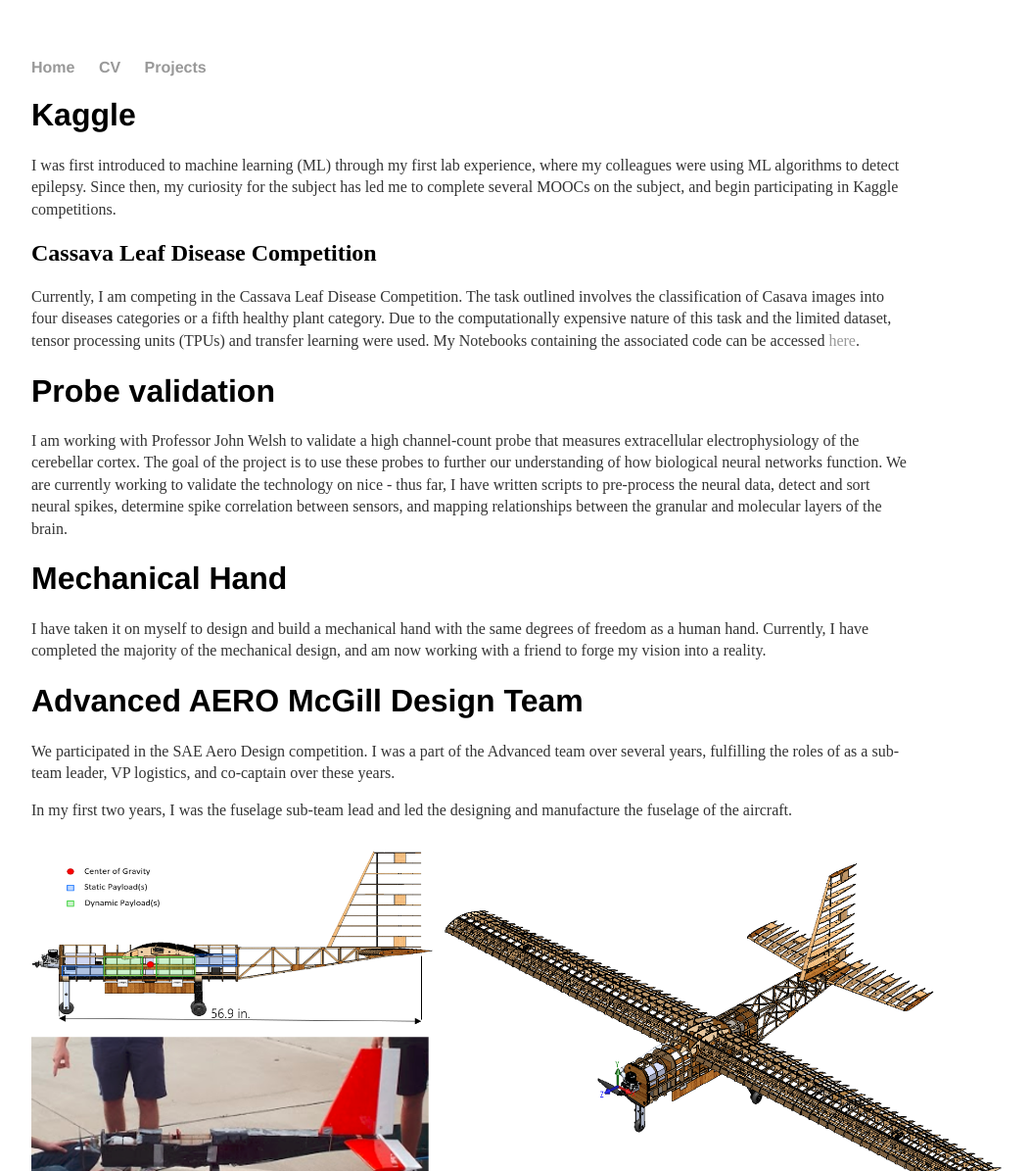
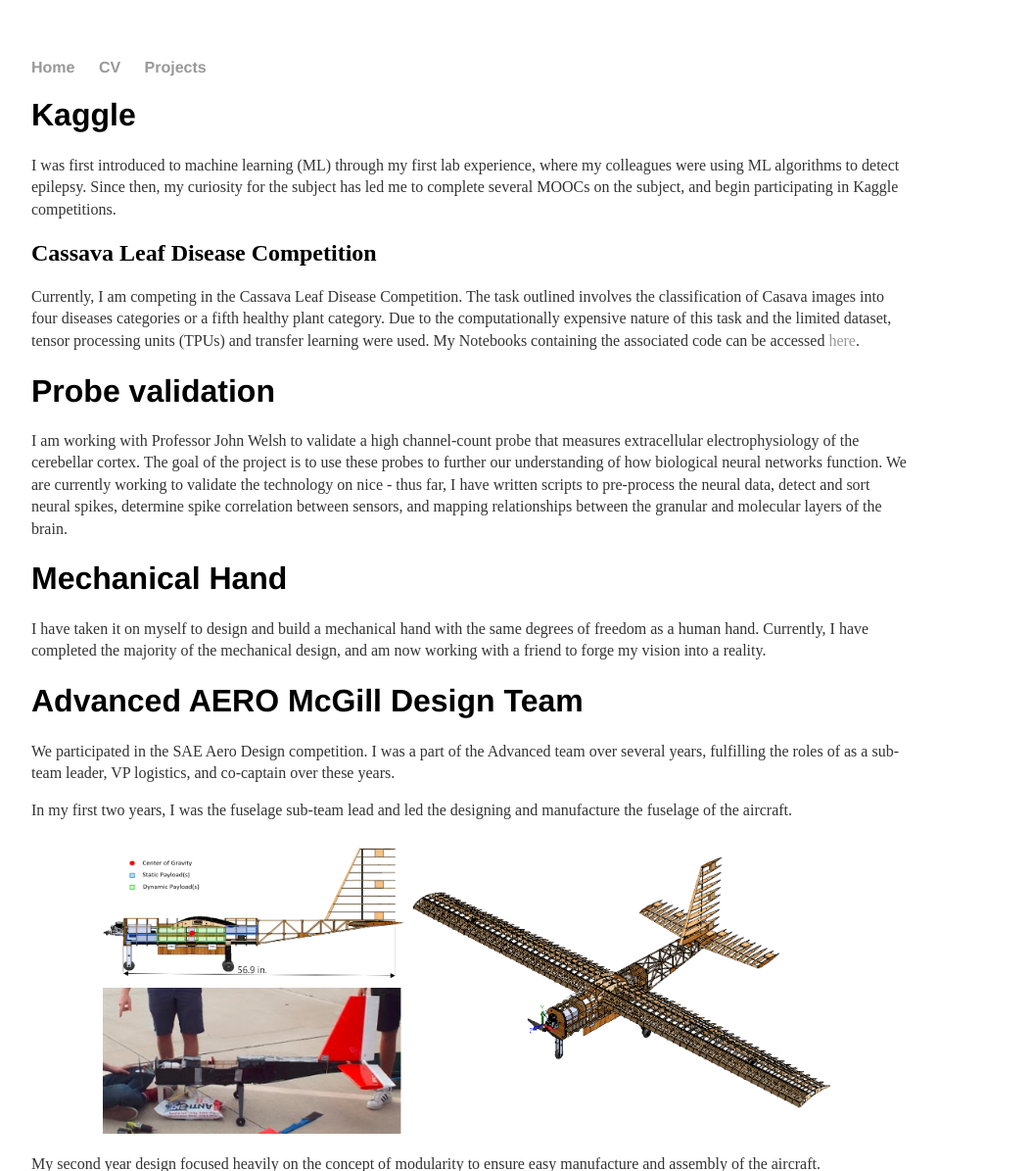
Before and after one commit to wijayad/wijayad.github.io, a Jekyll site: the page built from Projects/index.md, in a window 1280 px wide. Shown: the top 1195 px of the page at 98% size, without its empty margins (160-1214 px from the left). Built offline with Jekyll 4.4.1, drawn with Linux system fonts in a browser that asks for light colours; grey boxes are pictures that could not be loaded.

Commit message:
Update index.md

```diff
--- a/Projects/index.md
+++ b/Projects/index.md
@@ -24,7 +24,7 @@ I have taken it on myself to design and build a mechanical hand with the same de
 We participated in the SAE Aero Design competition. I was a part of the Advanced team over several years, fulfilling the roles of as a sub-team leader, VP logistics, and co-captain over these years.
 
 In my first two years, I was the fuselage sub-team lead and led the designing and manufacture the fuselage of the aircraft.
-<center><img src="/files/AERO1.png" alt="title" width = "1000"/></center>
+<center><img src="/files/AERO1.png" alt="title" width = "750"/></center>
 
 My second year design focused heavily on the concept of modularity to ensure easy manufacture and assembly of the aircraft.
 <center><img src="/files/AERO2.png" alt="title" width = "750"/></center>
@@ -42,7 +42,7 @@ In the first year and part of the second year, I developed an experimental setup
 
 In my second year working in the lab, I wrote a script to automatically generate a customized OPM array for patients - this increases signal-to-noise ratio. The workflow I designed first took as input either polhemous scan data or scalp segmentation, that output geometric data that then went through my SolidWorks VBA script to generate the sensor array.
 
-<center><img src="/files/custom_array.png" alt="title" width = "750"/></center>
+<center><img src="/files/custom_array.png" alt="title" width = "600"/></center>
 
 Additionally, I explored the possibility of using coils to provide active magnetic shielding. In the image below, the rectangles show the position on the coils, while the differently collored point clouds show isomagnetic regions.
 
```
